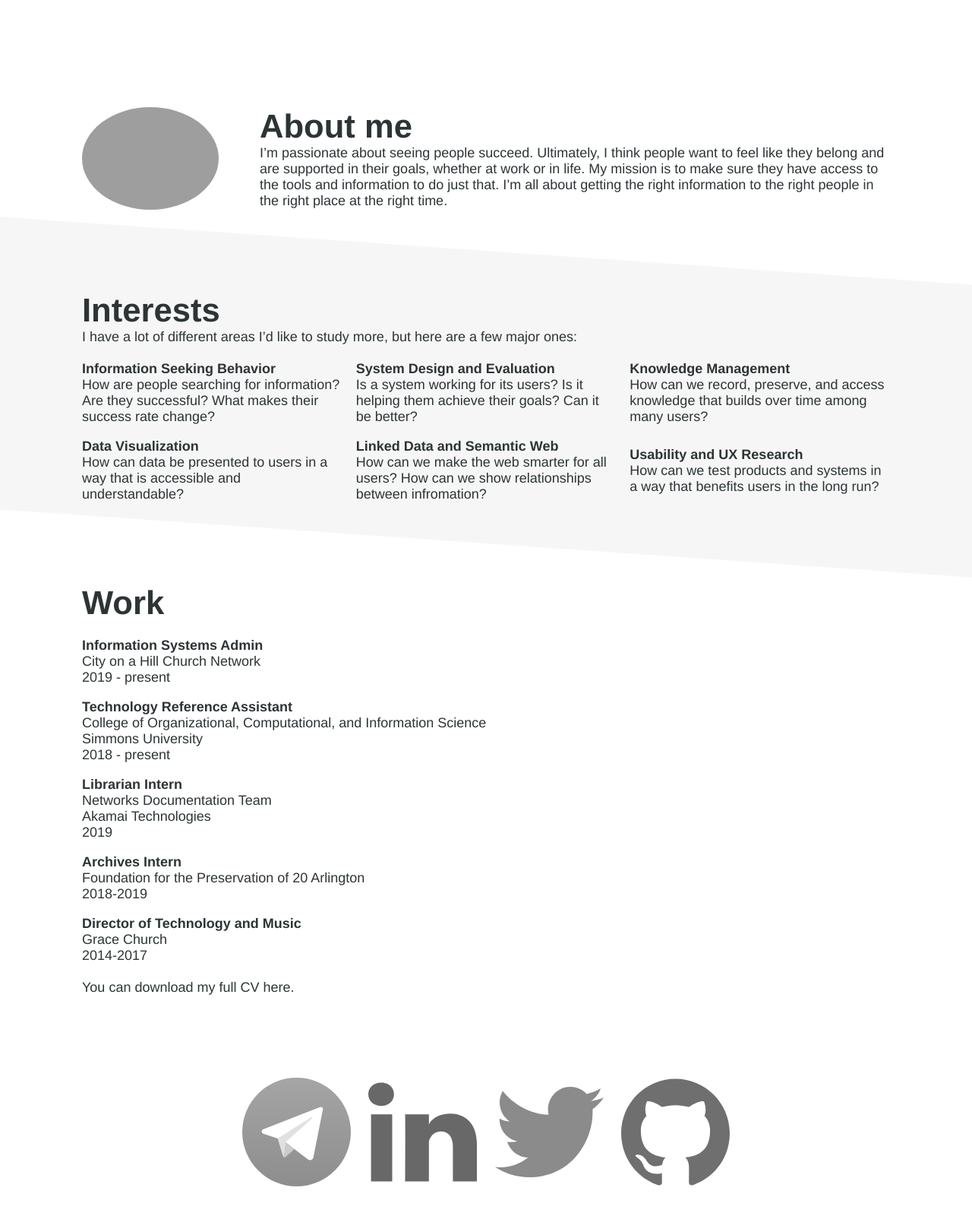
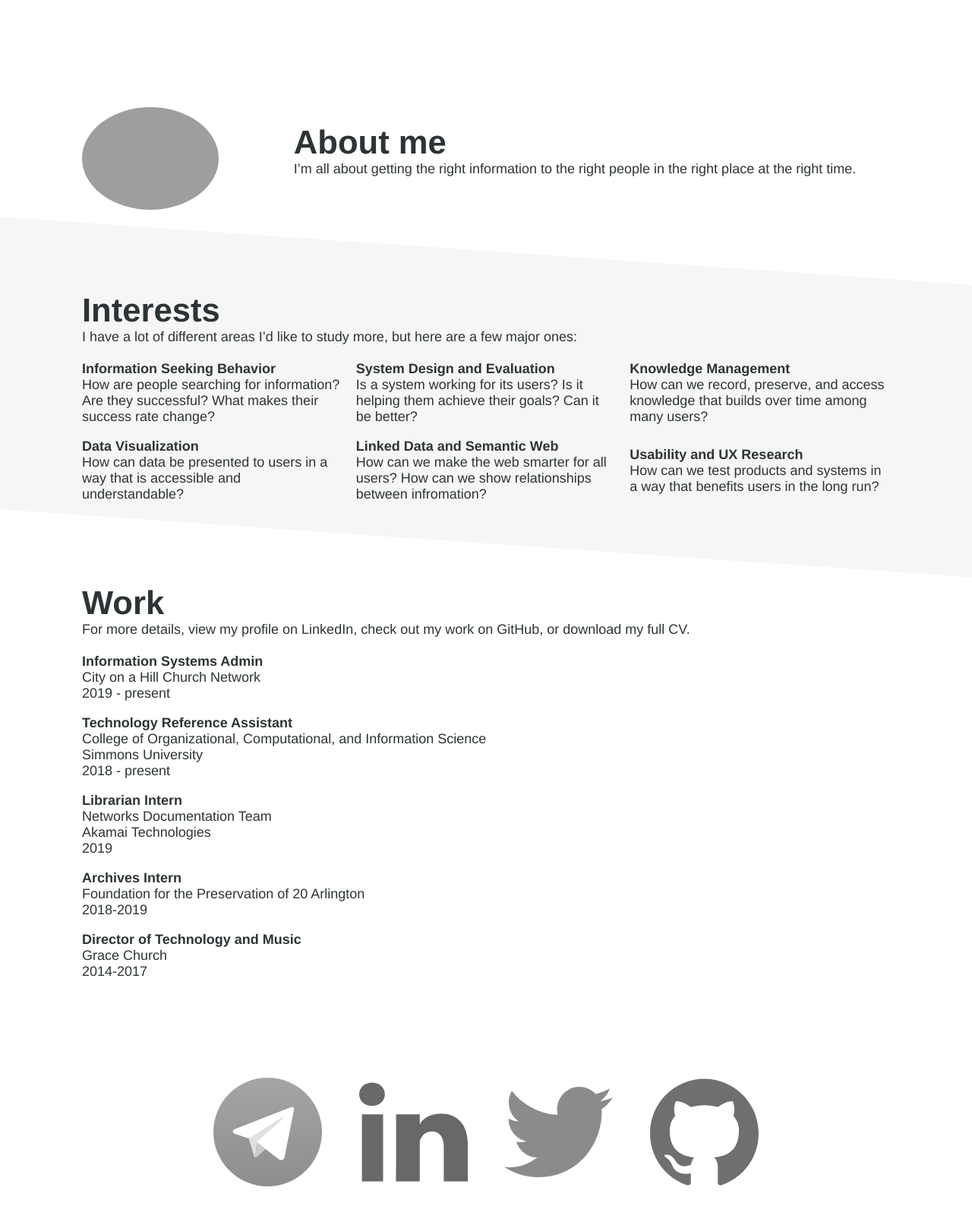
Before and after one commit to brandonbellanti/brandonbellanti.github.io, a plain HTML site: page index.html in a window 1280 px wide. Shown: the part 770-2370 px from the top of the page at 76% size. Drawn offline with Linux system fonts and the light colour scheme; grey boxes are pictures that could not be loaded.

Commit message:
Updated spacing

```diff
--- a/css/portfolio.css
+++ b/css/portfolio.css
@@ -184,7 +184,7 @@ text-align: initial;
 
 img.social-icon {
   display: inline;
-  padding: 0 .5em;
+  padding: 0 calc(.5em + 1vw);
   width: calc(15px + 10vw);
   filter: saturate(0);
   transition: transform .5s;
--- a/index.html
+++ b/index.html
@@ -28,7 +28,7 @@
         <a href="#myTopnav" class="active">Brandon Bellanti</a>
         <a href="#about">About me</a>
         <a href="#interests">My interests</a>
-        <a href="#work">Work</a>
+        <a href="#work">My work</a>
         <a href="#contact">Get in touch</a>
         <a href="javascript:void(0);" class="icon" onclick="myFunction()">
             <i class="fa fa-bars"></i>
@@ -51,7 +51,8 @@
 
         <div id="bio">
             <h1>About me</h1>
-            <p>I’m passionate about seeing people succeed. Ultimately, I think people want to feel like they belong and are supported in their goals, whether at work or in life. My mission is to make sure they have access to the tools and information to do just that. I’m all about getting the right information to the right people in the right place at the right time.</p>
+            <p><!--I’m passionate about seeing people succeed. Ultimately, I think people want to feel like they belong and are supported in their goals, whether at work or in life. My mission is to make sure they have access to the tools and information to do just that. -->I’m all about getting the right information to the right people in the right place at the right time.</p>
+            <br>
         </div>
 
     </div>
@@ -101,6 +102,7 @@
 
     <div id="work" class="section ">
         <h1>Work</h1>
+        <p>For more details, view my profile on LinkedIn, check out my work on GitHub, or download my full CV.</p>
         <br>
         <div class="work-grid">
 
@@ -153,7 +155,6 @@
               </ul>
         </div> -->
         <br>
-        <p>You can download my full CV here.</p>
     </div>
 
     <div id="contact" class="section ">
```
